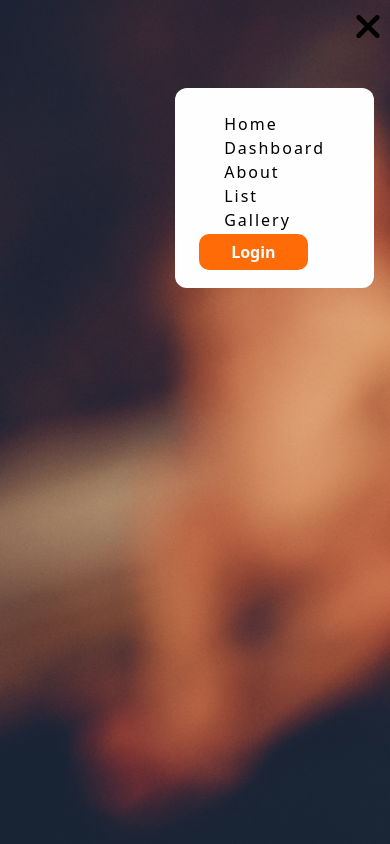
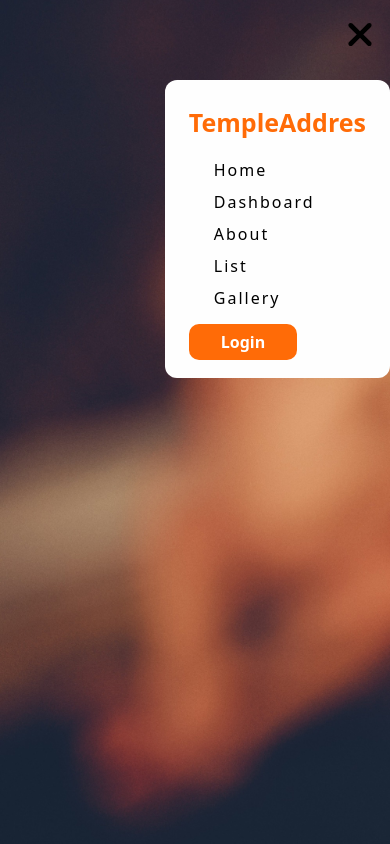
Before and after one commit to RishinKrishna/templeaddres.com, a Next.js app: page / in a window 390 px wide. Both pictures are taken after a click on the button 368 px from the left and 24 px from the top of the page. Shown: the top 844 px of the page. Built offline with nearby package versions, Linux system fonts and the light colour scheme.

Commit message:
fixed mobile navbar

```diff
--- a/src/Layout/Navbar.jsx
+++ b/src/Layout/Navbar.jsx
@@ -68,42 +68,45 @@ const Navbar = () => {
               alt="menu"
               width={28}
               height={28}
-              className="object-contain"
+              className="object-contain m-2"
             />
           </button>
           <div
             className={`${
               toggle ? "flex" : "hidden"
-            } p-6 bg-[#fefefe] absolute top-20 right-0 mx-4 my-2 min-w-[140px] z-10 rounded-xl sidebar`}
+            } p-6 bg-[#fefefe] absolute top-20 right-0 min-w-[140px] z-10 rounded-xl sidebar`}
           >
 
             <ul className="relative flex flex-col justify-center items-start">
-              <li>
-                <Link className="text-black" href="/">
+            <Link href="/" className={`${Styles[""]} text-[#ff6b07] text-[25px] font-semibold mb-2`}>
+            TempleAddres
+          </Link>
+              <li className="mt-2">
+                <Link className="text-black mt-5" href="/">
                   Home
                 </Link>
               </li>
-              <li>
+              <li className="mt-2">
                 <Link className="text-black" href="/dashboard">
                   Dashboard
                 </Link>
               </li>
-              <li>
+              <li className="mt-2">
                 <Link className="text-black" href="/about">
                   About
                 </Link>
               </li>
-              <li>
-                <Link className="text-black" href="/list">
+              <li className="mt-2">
+                <Link className="text-black"href="/list">
                   List
                 </Link>
               </li>
-              <li>
-                <Link className="text-black" href="/galary">
+              <li className="mt-2">
+                <Link className="text-black"href="/galary">
                   Gallery
                 </Link>
               </li>
-              <div className="mt-2">
+              <div className="mt-5 ">
               <Link
             href="/login"
             className=" py-[7px] font-semibold text-[#fff] px-8 bg-[#ff6b07] rounded-[10px]"
```
